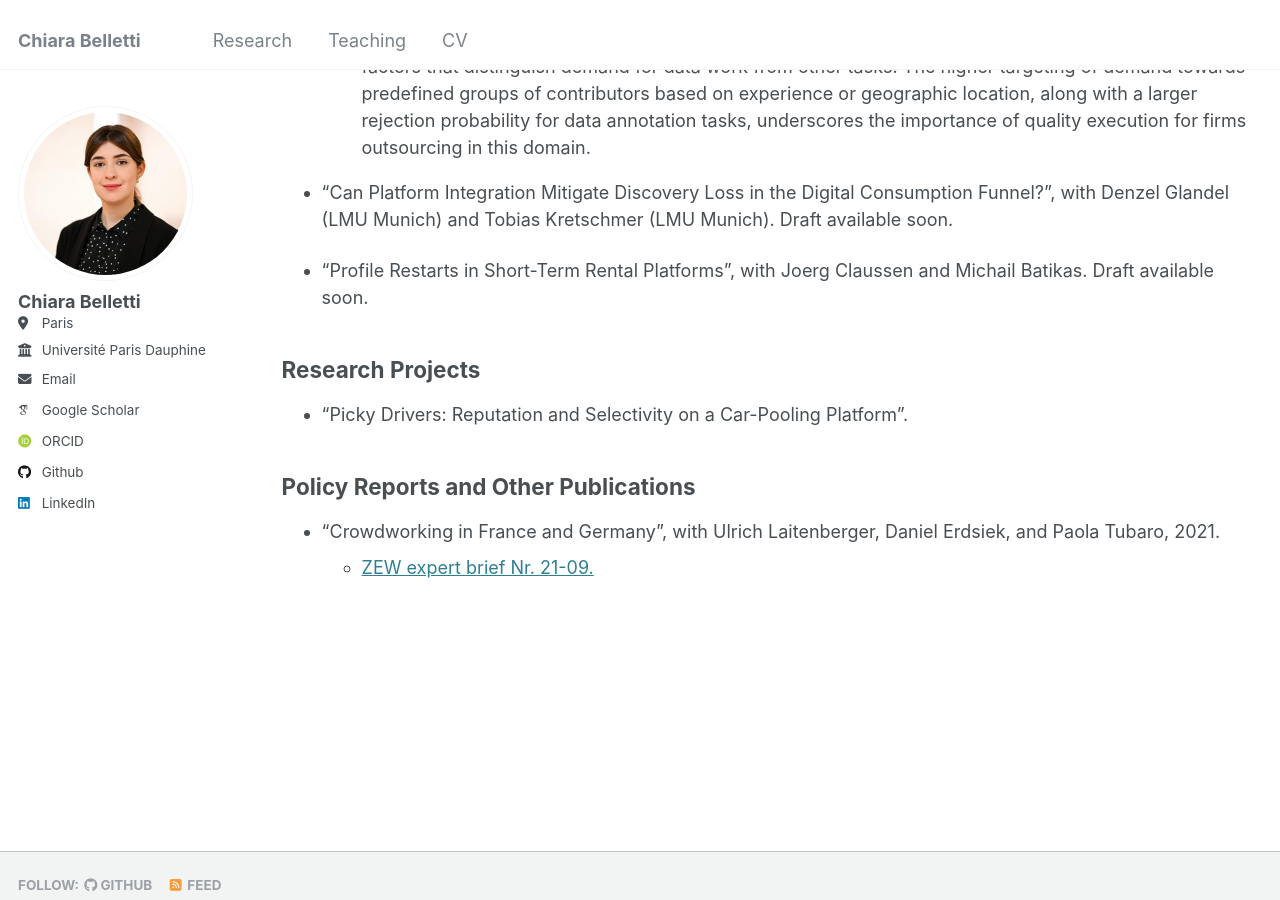
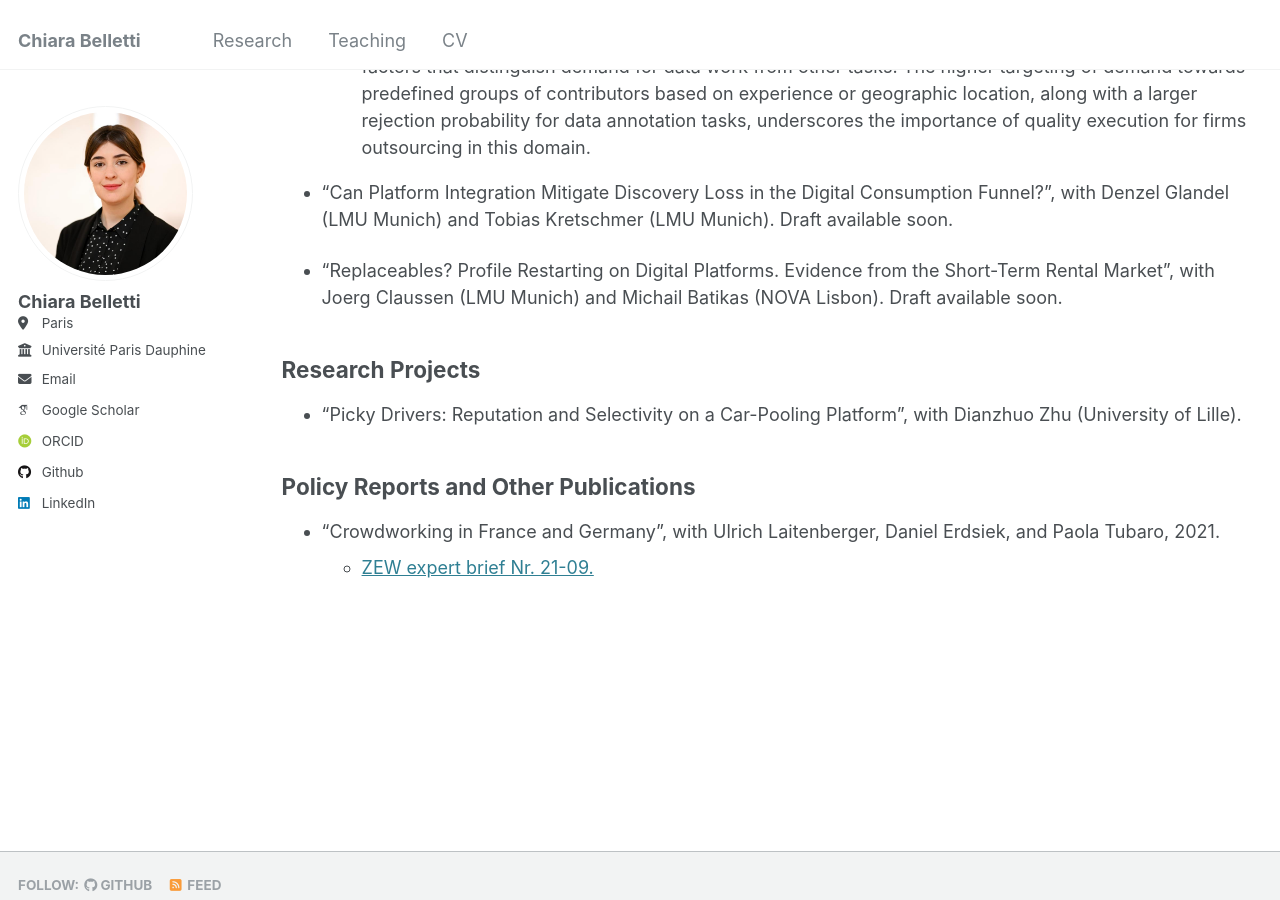
Before and after one commit to ChiaraBelletti/ChiaraBelletti.github.io, a Jekyll site: the page built from _pages/research.md, in a window 1280 px wide and 900 px high, scrolled down 1494 px. Built offline with Jekyll 4.4.1, drawn with Linux system fonts in a browser that asks for light colours; some web fonts are replaced.

Commit message:
Update research.md

```diff
--- a/_pages/research.md
+++ b/_pages/research.md
@@ -33,14 +33,13 @@ We develop a structural model of equilibrium demand and supply of effort to meas
 * "Unveiling the Demand for Data Work in the Era of AI: Evidence from a Comprehensive Micro-Task Dataset", with Ulrich Laitenberger (Tilburg University) and Paola Tubaro (ENSAE, CREST).
   * Abstract: This paper studies firm and worker behavior on a commercial crowd-working platform characterized by anonymity and limited employer-employee interactions and provides descriptive insights into how crowd-working platforms are used for outsourcing data-related work (e.g. AI training). The study begins by providing context on the platform under study and unveiling a recent growing demand for crowd-sourced data work. It also examines how firms ensure tasks’ execution quality through worker selection, wage setting, and monitoring. A regression framework allows for the identification of specific factors that distinguish demand for data work from other tasks. The higher targeting of demand towards predefined groups of contributors based on experience or geographic location, along with a larger rejection probability for data annotation tasks, underscores the importance of quality execution for firms outsourcing in this domain.
 
-
 * "Can Platform Integration Mitigate Discovery Loss in the Digital Consumption Funnel?", with Denzel Glandel (LMU Munich) and Tobias Kretschmer (LMU Munich). Draft available soon.
 
-* "Profile Restarts in Short-Term Rental Platforms", with Joerg Claussen and Michail Batikas. Draft available soon.
+* "Replaceables? Profile Restarting on Digital Platforms. Evidence from the Short-Term Rental Market", with Joerg Claussen (LMU Munich) and Michail Batikas (NOVA Lisbon). Draft available soon.
 
 Research Projects
 -----
-* "Picky Drivers: Reputation and Selectivity on a Car-Pooling Platform".
+* "Picky Drivers: Reputation and Selectivity on a Car-Pooling Platform", with Dianzhuo Zhu (University of Lille).
 
 
 Policy Reports and Other Publications
```
